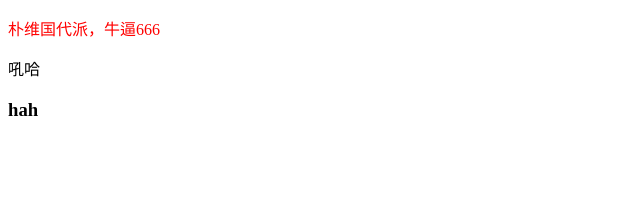
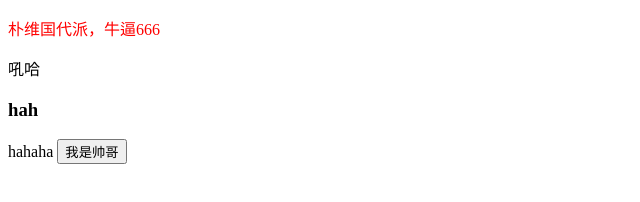
Before and after one commit to jiaokaihang/nbclass, a plain HTML site: page index.html in a window 1280 px wide. Shown: the whole page, without its empty margins (0-640 px from the left). Drawn offline with Linux system fonts and the light colour scheme.

Commit message:
update index.html span input

```diff
--- a/index.html
+++ b/index.html
@@ -11,5 +11,7 @@
     <p>朴维国代派，牛逼666</p>
     <div>吼哈</div>
     <h3>hah </h3>
+    <span>hahaha</span>
+    <input type="button" value="我是帅哥">
 </body>
 </html>
```
